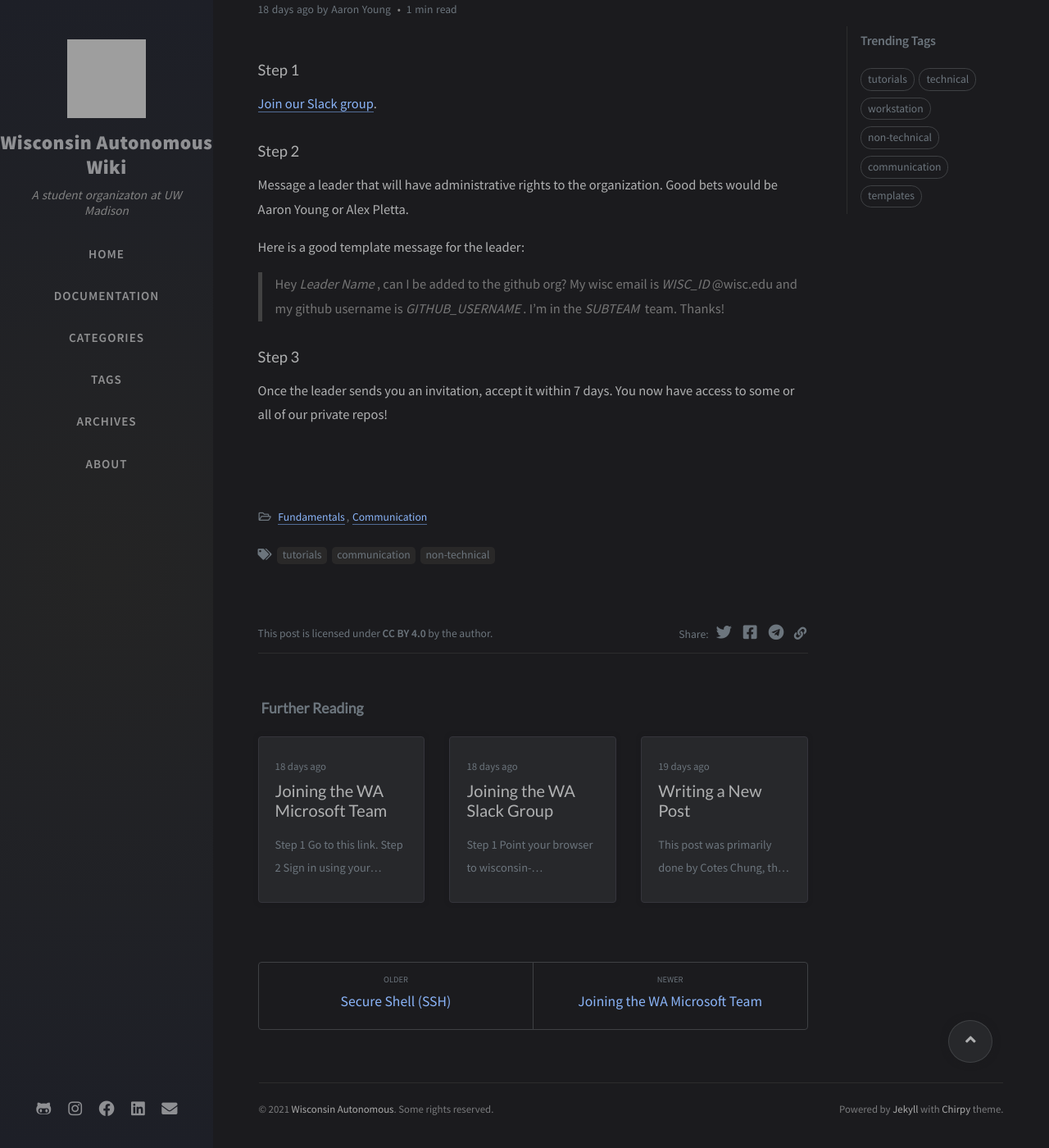
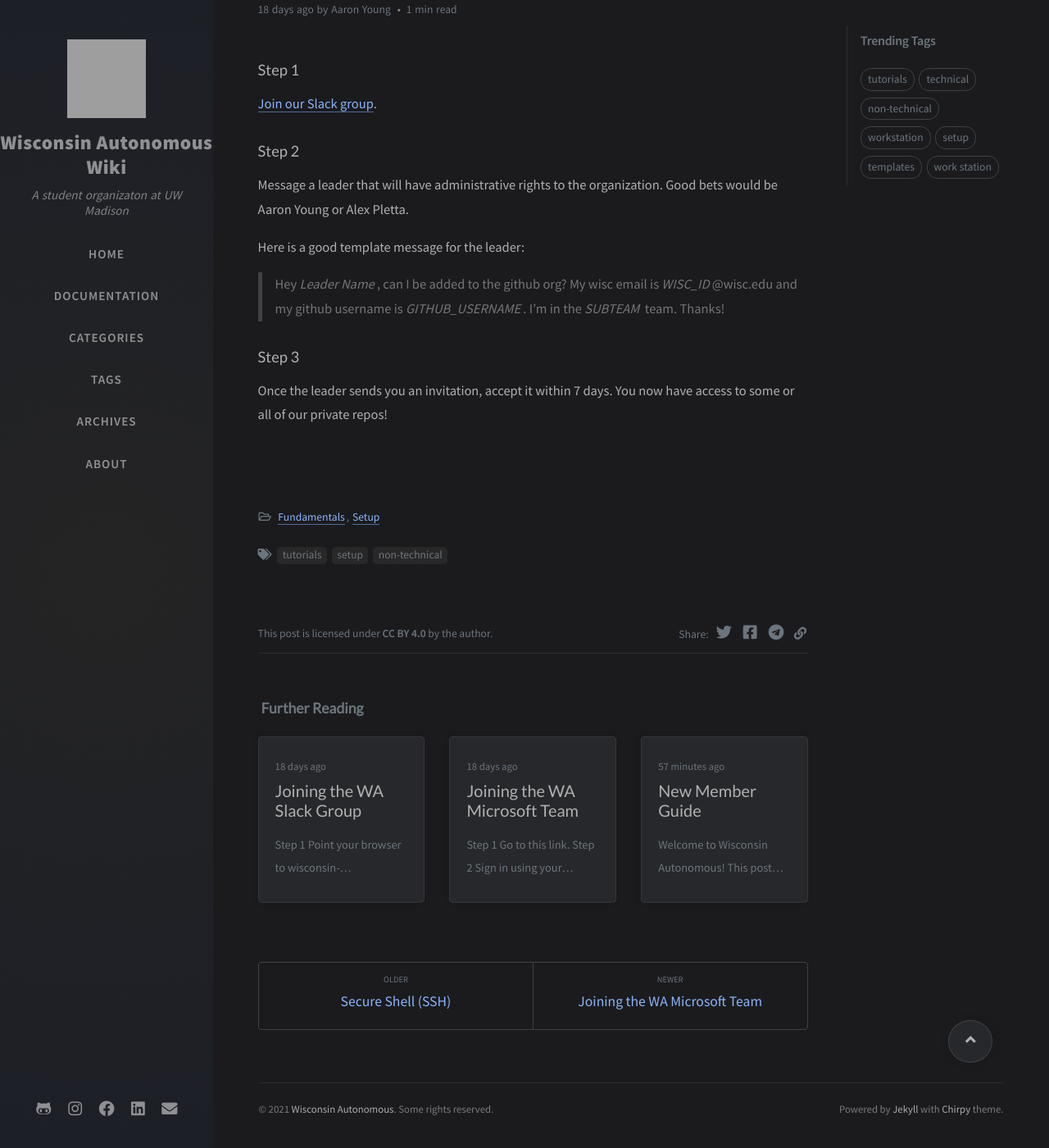
Before and after one commit to danieldmiller/WisconsinAutonomous.github.io, a Jekyll site: the page built from _posts/fundamentals/2021-1-10-github-org.md, in a window 1280 px wide and 1400 px high, scrolled down 149 px. Shown: the whole window at 82% size. Built offline with Jekyll 4.4.1, drawn with Linux system fonts in a browser that asks for light colours; nearby versions of some CDN libraries; comment, search, counter and statistics services are not loaded; grey boxes are pictures that could not be loaded.

Commit message:
Added user registration post

```diff
--- a/_posts/fundamentals/2021-1-10-github-org.md
+++ b/_posts/fundamentals/2021-1-10-github-org.md
@@ -2,8 +2,8 @@
 title: Joining the WA Github Org
 author: Aaron Young
 date: 2021-01-10 18:39:00 -0600
-categories: [Fundamentals, Communication]
-tags: [tutorials, communication, non-technical]
+categories: [Fundamentals, Setup]
+tags: [tutorials, setup, non-technical]
 ---
 
 #### Step 1
--- a/_posts/fundamentals/2021-1-10-ms-team.md
+++ b/_posts/fundamentals/2021-1-10-ms-team.md
@@ -2,8 +2,8 @@
 title: Joining the WA Microsoft Team
 author: Aaron Young
 date: 2021-01-10 18:39:00 -0600
-categories: [Fundamentals, Communication]
-tags: [tutorials, communication, non-technical]
+categories: [Fundamentals, Setup]
+tags: [tutorials, setup, non-technical]
 ---
 
 #### Step 1
--- a/_posts/fundamentals/2021-1-10-slack-group.md
+++ b/_posts/fundamentals/2021-1-10-slack-group.md
@@ -2,8 +2,8 @@
 title: Joining the WA Slack Group
 author: Aaron Young
 date: 2021-01-10 18:39:00 -0600
-categories: [Fundamentals, Communication]
-tags: [tutorials, communication, non-technical]
+categories: [Fundamentals, Setup]
+tags: [tutorials, setup, non-technical]
 ---
 
 #### Step 1
--- /dev/null
+++ b/_posts/fundamentals/2021-1-29-new-member.md
@@ -0,0 +1,23 @@
+---
+title: New Member Guide
+author: Aaron Young
+date: 2021-01-29 14:39:00 -0600
+categories: [Fundamentals, Setup]
+tags: [tutorials, setup, non-technical]
+---
+
+Welcome to Wisconsin Autonomous! This post describes the steps to getting started.
+
+### Step 1 - Join the Slack Group
+
+Separate post: [link](/posts/slack-group).
+
+### Step 2 - Join the Microsoft Team
+
+Separate post: [link](/posts/ms-team).
+
+### Step 3 - Join the GitHub Organization
+
+_GitHub access is only necessary software focused members or leaders._
+
+Separate post: [link](/posts/github-org).
```
Also changed, not shown: _posts/workstation/2021-1-28-work-station-setup.md (+2 -2 lines), _posts/workstation/2021-1-29-user-registration.md (added, +42 -0 lines), assets/img/workstation/user_registration_table.png (added).
